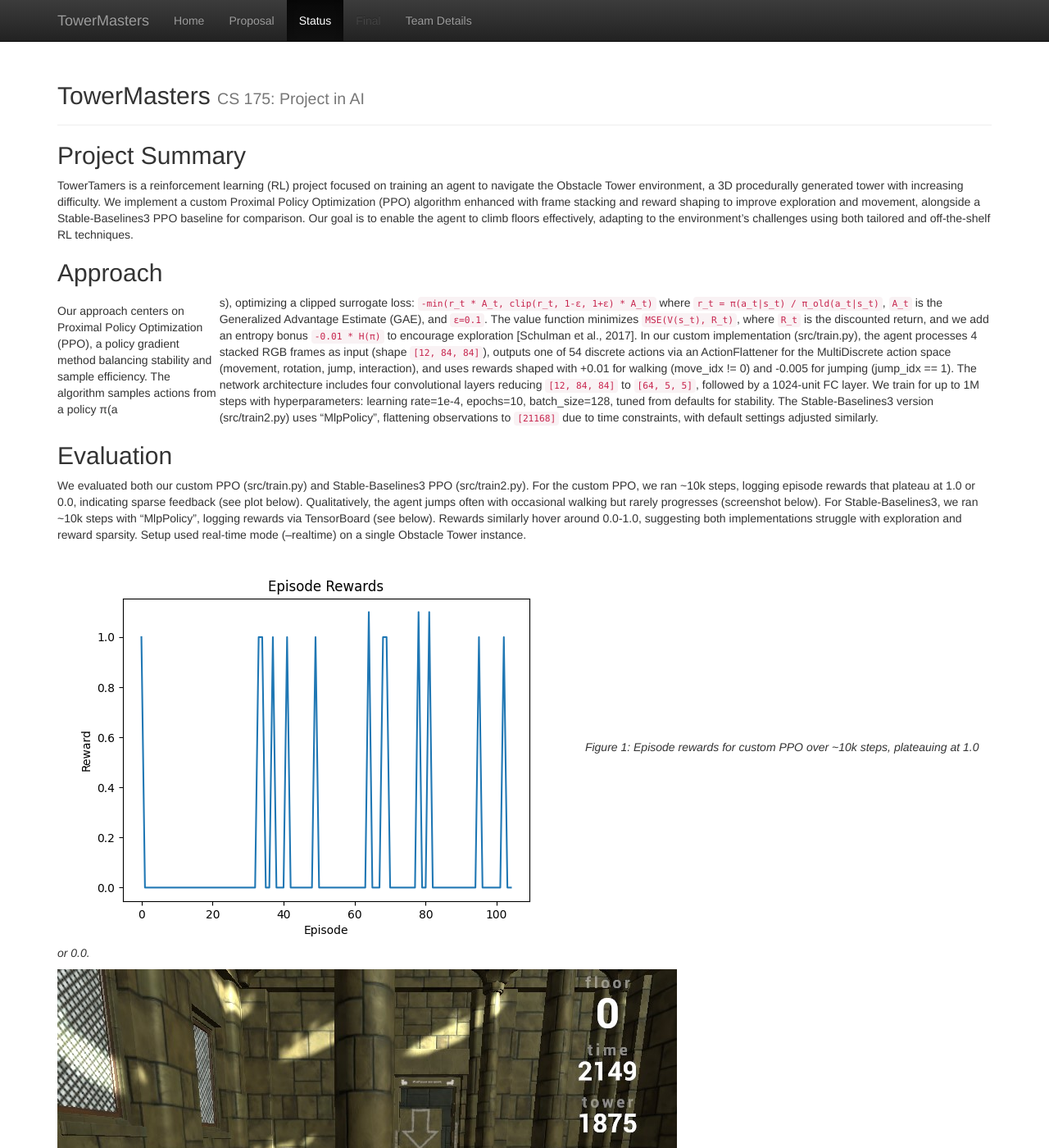
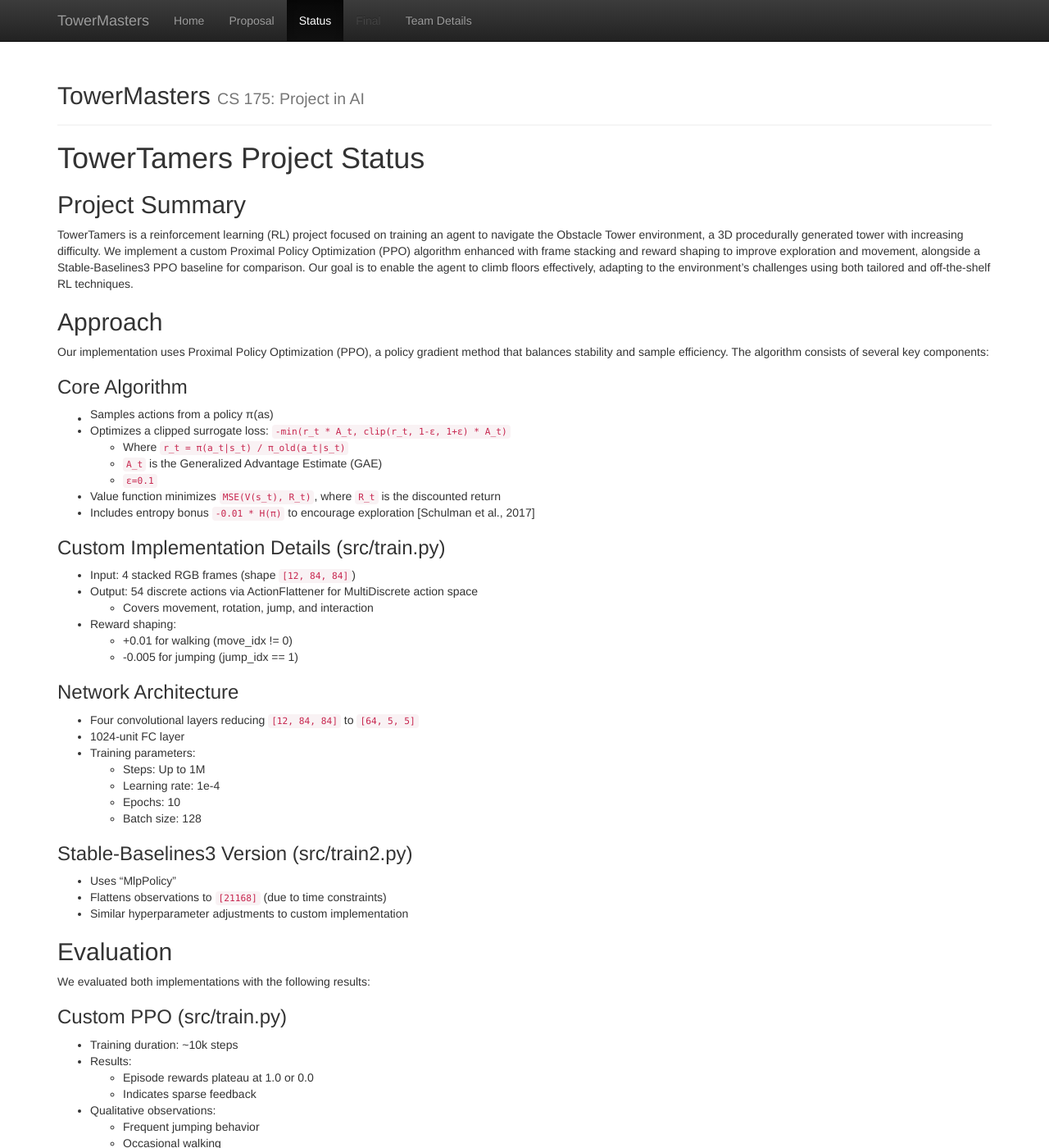
Before and after one commit to andrewzho/TowerMasters, a Jekyll site: the page built from docs/status.md, in a window 1280 px wide and 1400 px high. Shown: the whole window at 82% size. Built offline with Jekyll 4.4.1, drawn with Linux system fonts in a browser that asks for light colours; some of the changed text lies outside the part shown.

Commit message:
Update status.md

```diff
--- a/docs/status.md
+++ b/docs/status.md
@@ -2,6 +2,8 @@
 layout: default
 title: Status
 ---
+
+# TowerTamers Project Status
 
 ## Project Summary
 
@@ -9,11 +11,52 @@ TowerTamers is a reinforcement learning (RL) project focused on training an agen
 
 ## Approach
 
-Our approach centers on Proximal Policy Optimization (PPO), a policy gradient method balancing stability and sample efficiency. The algorithm samples actions from a policy π(a|s), optimizing a clipped surrogate loss: `-min(r_t * A_t, clip(r_t, 1-ε, 1+ε) * A_t)` where `r_t = π(a_t|s_t) / π_old(a_t|s_t)`, `A_t` is the Generalized Advantage Estimate (GAE), and `ε=0.1`. The value function minimizes `MSE(V(s_t), R_t)`, where `R_t` is the discounted return, and we add an entropy bonus `-0.01 * H(π)` to encourage exploration [Schulman et al., 2017]. In our custom implementation (src/train.py), the agent processes 4 stacked RGB frames as input (shape `[12, 84, 84]`), outputs one of 54 discrete actions via an ActionFlattener for the MultiDiscrete action space (movement, rotation, jump, interaction), and uses rewards shaped with +0.01 for walking (move_idx != 0) and -0.005 for jumping (jump_idx == 1). The network architecture includes four convolutional layers reducing `[12, 84, 84]` to `[64, 5, 5]`, followed by a 1024-unit FC layer. We train for up to 1M steps with hyperparameters: learning rate=1e-4, epochs=10, batch_size=128, tuned from defaults for stability. The Stable-Baselines3 version (src/train2.py) uses "MlpPolicy", flattening observations to `[21168]` due to time constraints, with default settings adjusted similarly.
+Our implementation uses Proximal Policy Optimization (PPO), a policy gradient method that balances stability and sample efficiency. The algorithm consists of several key components:
+
+### Core Algorithm
+* Samples actions from a policy π(a|s)
+* Optimizes a clipped surrogate loss: `-min(r_t * A_t, clip(r_t, 1-ε, 1+ε) * A_t)`
+  * Where `r_t = π(a_t|s_t) / π_old(a_t|s_t)`
+  * `A_t` is the Generalized Advantage Estimate (GAE)
+  * `ε=0.1`
+* Value function minimizes `MSE(V(s_t), R_t)`, where `R_t` is the discounted return
+* Includes entropy bonus `-0.01 * H(π)` to encourage exploration [Schulman et al., 2017]
+
+### Custom Implementation Details (src/train.py)
+* Input: 4 stacked RGB frames (shape `[12, 84, 84]`)
+* Output: 54 discrete actions via ActionFlattener for MultiDiscrete action space
+  * Covers movement, rotation, jump, and interaction
+* Reward shaping:
+  * +0.01 for walking (move_idx != 0)
+  * -0.005 for jumping (jump_idx == 1)
+
+### Network Architecture
+* Four convolutional layers reducing `[12, 84, 84]` to `[64, 5, 5]`
+* 1024-unit FC layer
+* Training parameters:
+  * Steps: Up to 1M
+  * Learning rate: 1e-4
+  * Epochs: 10
+  * Batch size: 128
+
+### Stable-Baselines3 Version (src/train2.py)
+* Uses "MlpPolicy"
+* Flattens observations to `[21168]` (due to time constraints)
+* Similar hyperparameter adjustments to custom implementation
 
 ## Evaluation
 
-We evaluated both our custom PPO (src/train.py) and Stable-Baselines3 PPO (src/train2.py). For the custom PPO, we ran ~10k steps, logging episode rewards that plateau at 1.0 or 0.0, indicating sparse feedback (see plot below). Qualitatively, the agent jumps often with occasional walking but rarely progresses (screenshot below). For Stable-Baselines3, we ran ~10k steps with "MlpPolicy", logging rewards via TensorBoard (see below). Rewards similarly hover around 0.0-1.0, suggesting both implementations struggle with exploration and reward sparsity. Setup used real-time mode (--realtime) on a single Obstacle Tower instance.
+We evaluated both implementations with the following results:
+
+### Custom PPO (src/train.py)
+* Training duration: ~10k steps
+* Results:
+  * Episode rewards plateau at 1.0 or 0.0
+  * Indicates sparse feedback
+* Qualitative observations:
+  * Frequent jumping behavior
+  * Occasional walking
+  * Limited progress
 
 ![Custom PPO Rewards](rewards.png)
 *Figure 1: Episode rewards for custom PPO over ~10k steps, plateauing at 1.0 or 0.0.*
@@ -21,17 +64,56 @@ We evaluated both our custom PPO (src/train.py) and Stable-Baselines3 PPO (src/t
 ![Agent Behavior](screenshot.jpg)
 *Figure 2: Screenshot of the custom PPO agent, often jumping without progress.*
 
+### Stable-Baselines3 PPO (src/train2.py)
+* Training duration: ~10k steps
+* Results:
+  * Rewards range between 0.0-1.0
+  * Similar performance issues to custom implementation
+
 ![Stable-Baselines3 Rewards](sb3_rewards.png)
 *Figure 3: Episode rewards for Stable-Baselines3 PPO, showing similar low performance.*
 
 ## Remaining Goals and Challenges
 
-Our prototype demonstrates a working RL pipeline but is limited by low rewards and incomplete evaluation. Goals for the final report include refining the reward function (e.g., adding distance-based rewards for climbing), switching to "CnnPolicy" in Stable-Baselines3 for better image processing, and extending training to 100k+ steps for deeper insights. We also aim to quantify success rate (e.g., floors climbed) and compare custom vs. Stable-Baselines3 performance. Challenges include frequent Unity crashes, possibly due to resource constraints (memory/CPU), which disrupt training continuity—mitigation might involve reducing frame stack size or debugging Unity logs. Slow learning, expected to some degree with sparse rewards, could be addressed with hyperparameter tuning (e.g., larger clip range), though time limits this exploration. Finally, comprehensive evaluation requires more runs, challenging under today’s deadline but planned for later.
+### Planned Improvements
+1. Reward Function Refinement
+   * Add distance-based rewards for climbing
+   * Explore additional reward shaping strategies
 
-## Resources Used
+2. Implementation Updates
+   * Switch to "CnnPolicy" in Stable-Baselines3
+   * Extend training duration to 100k+ steps
+   * Implement comprehensive success metrics
 
-Key resources include:
-- Obstacle Tower Environment (https://github.com/Unity-Technologies/obstacle-tower-env) - Core environment.
-- Stable-Baselines3 Docs (https://stable-baselines3.readthedocs.io/) - Baseline PPO guidance.
-- PyTorch Docs (https://pytorch.org/docs/stable/index.html) - Neural network implementation.
-- Schulman et al., 2017 (https://arxiv.org/abs/1707.06347) - PPO algorithm details.
+3. Evaluation Expansion
+   * Quantify success rate (floors climbed)
+   * Compare custom vs. Stable-Baselines3 performance
+
+### Current Challenges
+
+#### Technical Issues
+* Frequent Unity crashes
+  * Possible memory/CPU constraints
+  * Potential solutions:
+    * Reduce frame stack size
+    * Debug Unity logs
+
+#### Learning Performance
+* Slow learning progress
+  * Expected with sparse rewards
+  * Potential solutions:
+    * Hyperparameter tuning
+    * Larger clip range
+    * Extended training duration
+
+#### Time Constraints
+* Limited evaluation runs
+* Restricted hyperparameter exploration
+* Planning additional runs post-deadline
+
+## Resources
+
+* [Obstacle Tower Environment](https://github.com/Unity-Technologies/obstacle-tower-env) - Core environment
+* [Stable-Baselines3 Documentation](https://stable-baselines3.readthedocs.io/) - Baseline PPO guidance
+* [PyTorch Documentation](https://pytorch.org/docs/stable/index.html) - Neural network implementation
+* [Schulman et al., 2017](https://arxiv.org/abs/1707.06347) - PPO algorithm details
```
